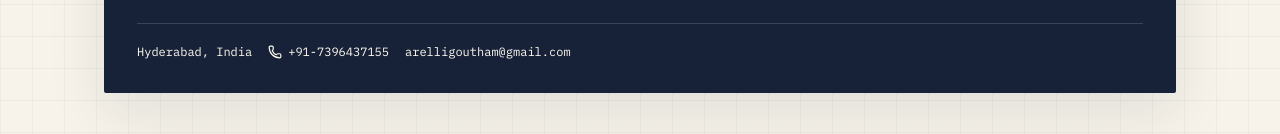
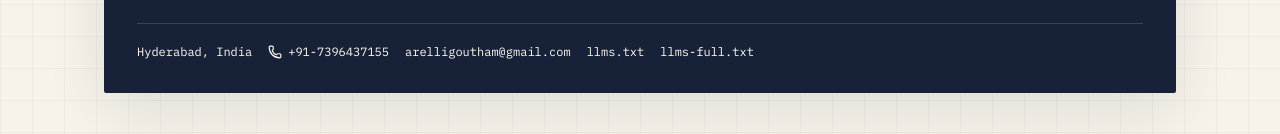
Before and after one commit to ArelliGoutham/goutham-arelli-portfolio, a Next.js app: page / in a window 1280 px wide. Shown: the part 5692-5826 px from the top of the page. Built offline with nearby package versions, Linux system fonts and the light colour scheme.

Commit message:
Add visible LLM file links

```diff
--- a/components/ContactPanel.tsx
+++ b/components/ContactPanel.tsx
@@ -42,6 +42,12 @@ export function ContactPanel() {
             {profile.phone}
           </span>
           <span>{profile.email}</span>
+          <a href="/llms.txt" className="transition hover:text-teal">
+            llms.txt
+          </a>
+          <a href="/llms-full.txt" className="transition hover:text-teal">
+            llms-full.txt
+          </a>
         </div>
       </div>
     </section>
```
